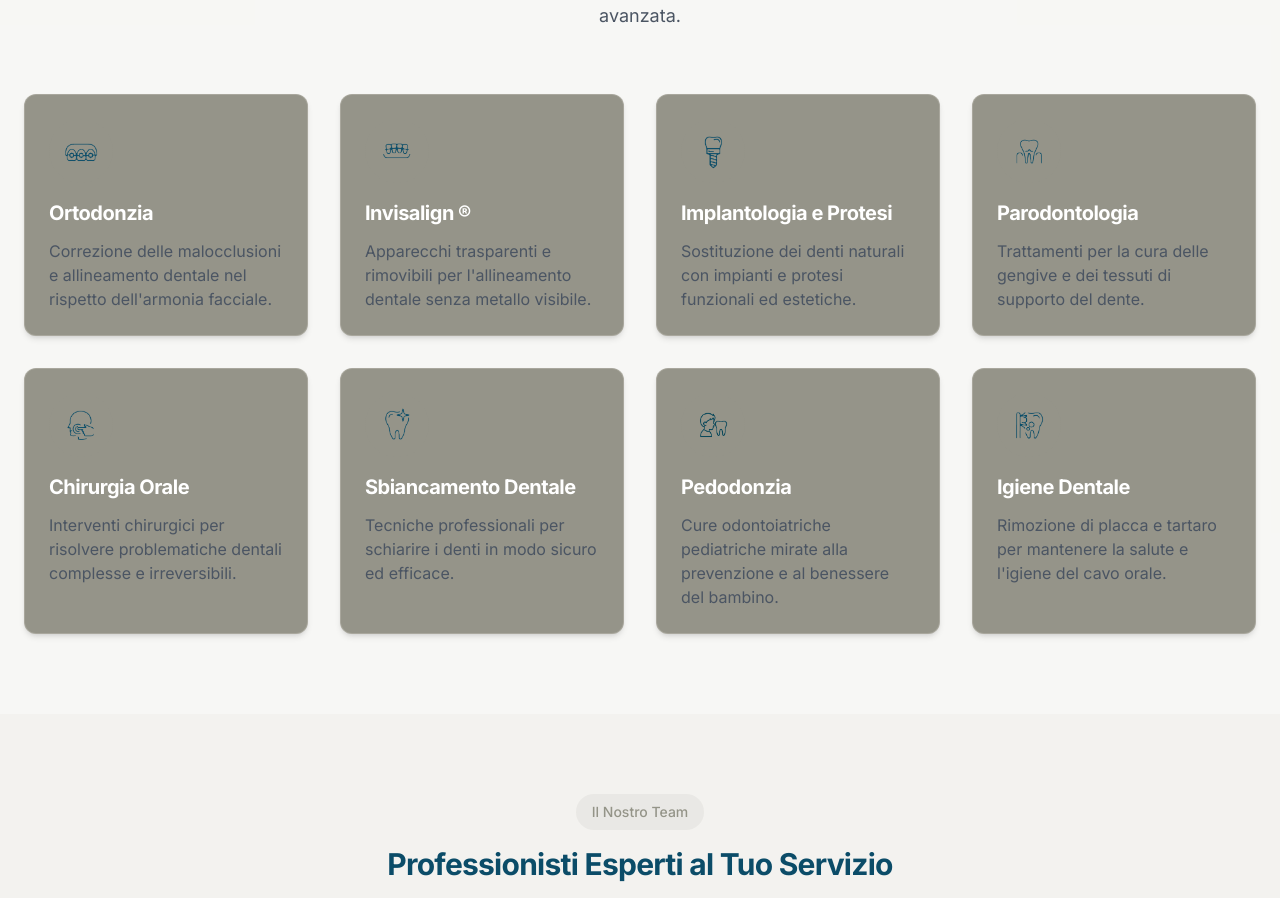
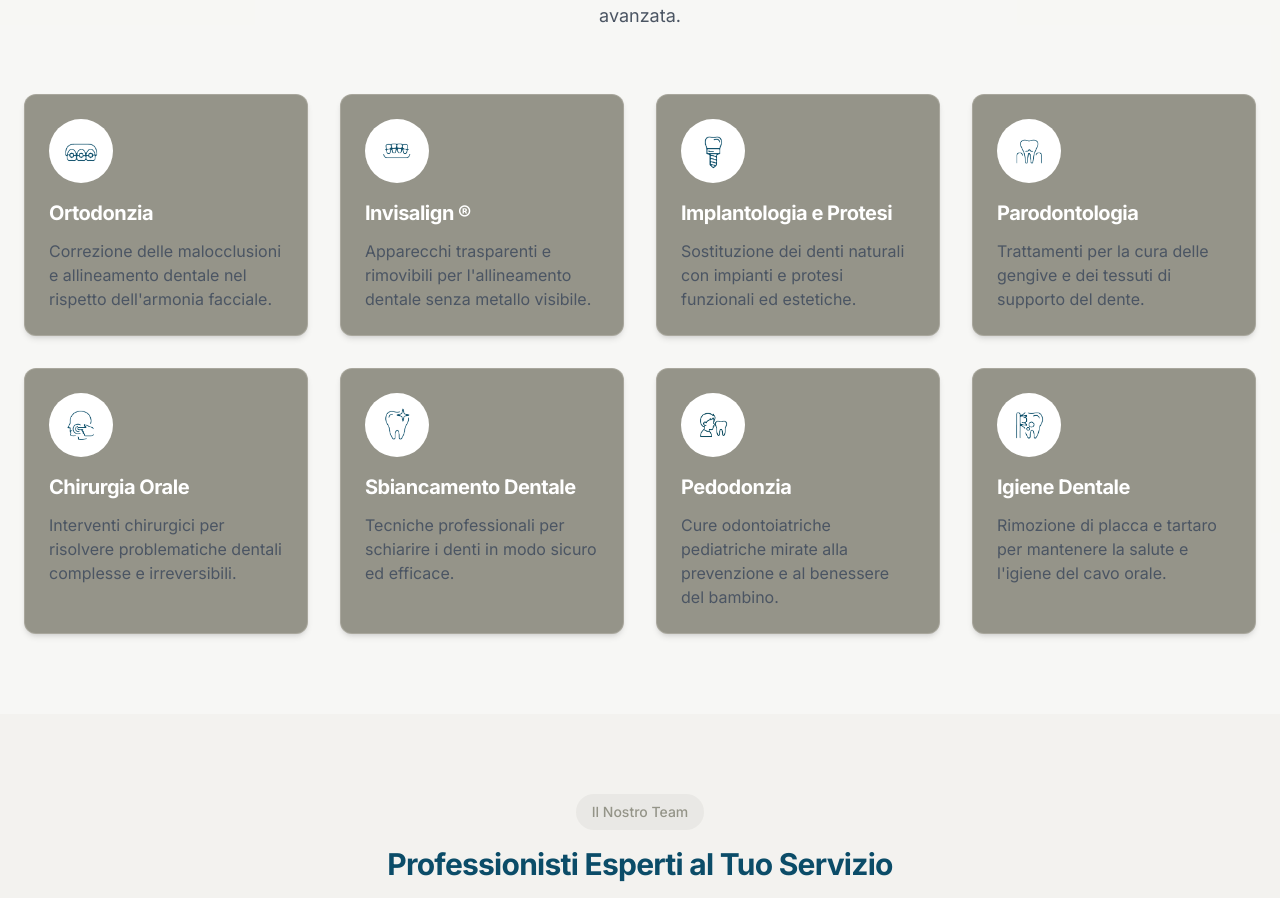
Before and after one commit to Boschi404/website-rocca, a React (Vite) app: page / in a window 1280 px wide. Shown: the part 1246-2144 px from the top of the page. Built offline with nearby package versions, Linux system fonts and the light colour scheme.

Commit message:
Update Services Section Background
Set the background color of the selected element in the Services Section to white.

```diff
--- a/src/components/ServicesSection.tsx
+++ b/src/components/ServicesSection.tsx
@@ -83,7 +83,7 @@ const ServicesSection = () => {
 
         <div ref={cardsRef} className="grid grid-cols-1 md:grid-cols-2 lg:grid-cols-4 gap-8 stagger-animation">
           {services.map((service, index) => <div key={index} className="bg-dental-gray p-6 rounded-xl shadow-md hover:shadow-xl transition-all duration-300 border border-dental-stone/30 card-hover">
-              <div className="mb-4 w-16 h-16 rounded-full bg-dental-olive/10 flex items-center justify-center">
+              <div className="mb-4 w-16 h-16 rounded-full bg-white flex items-center justify-center">
                 <img src={service.iconSrc} alt={`${service.title} icon`} className="w-10 h-10 object-contain" />
               </div>
               <h3 className="text-white mb-3 text-xl font-bold">
```
